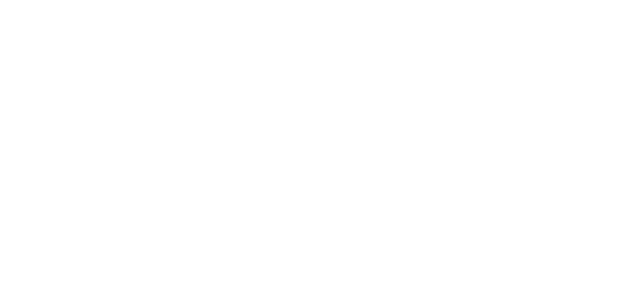
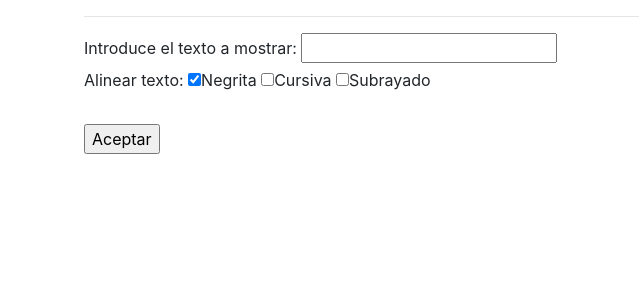
Before and after one commit to valen800/PHP_Actividades, a PHP site: page /BT3-E2.php in a window 1280 px wide. Before the commit the part shown is empty. Shown: the top 300 px of the page, without its empty margins (1-641 px from the left). Run offline with PHP 8.4, Linux system fonts and the light colour scheme.

Commit message:
BT3-E1 and BT3-E2 1/2

```diff
--- a/Ejercicios_Bloq3/Ejercicio1/BT3-E1.php
+++ b/Ejercicios_Bloq3/Ejercicio1/BT3-E1.php
@@ -35,14 +35,16 @@
                 echo '<h2 style="text-align:'.$direccion.'">'.$text.'</h2>';
             echo '</div>';
         }
+
+
     ?>
 
         <hr style="width:50%;text-align:left;margin-left:0">
         <form name="formulario" method="post" action="BT3-E1.php">
             <label for="IText">Introduce el texto a mostrar:</label>
-            <input type="text" id="inputText" name="inputText" /><br />
+            <input type="text" id="inputText" name="inputText" value="<?php echo (isset($text) == true) ? $text : ''; ?>"/><br />
             <label for="fname">Alinear texto:</label>
-            <input type="radio" name="direccion" value="left" checked /><label for="fname">Izquierda</label>
+            <input type="radio" name="direccion" value="left" checked/><label for="fname">Izquierda</label>
             <input type="radio" name="direccion" value="center" /><label for="fname">Centro</label>
             <input type="radio" name="direccion" value="right" /><label for="fname">Derecha</label><br /><br />
             <input type="submit" value="Aceptar">
--- a/Ejercicios_Bloq3/Ejercicio2/BT3-E2.php
+++ b/Ejercicios_Bloq3/Ejercicio2/BT3-E2.php
@@ -12,6 +12,17 @@
   <body>
     <div class="container">
 
+    <hr style="width:50%;text-align:left;margin-left:0">
+        <form name="formulario" method="post" action="BT3-E1.php">
+            <label for="IText">Introduce el texto a mostrar:</label>
+            <input type="text" id="inputText" name="inputText" value="<?php echo (isset($text) == true) ? $text : ''; ?>"/><br />
+            <label for="fname">Alinear texto:</label>
+            <input type="checkbox" name="format" value="negrita" checked/><label for="fname">Negrita</label>
+            <input type="checkbox" name="format" value="cursiva" /><label for="fname">Cursiva</label>
+            <input type="checkbox" name="format" value="subrayado" /><label for="fname">Subrayado</label><br /><br />
+            <input type="submit" value="Aceptar">
+        </form>
+
     </div>
     <!-- Optional JavaScript -->
     <!-- jQuery first, then Popper.js, then Bootstrap JS -->
```
